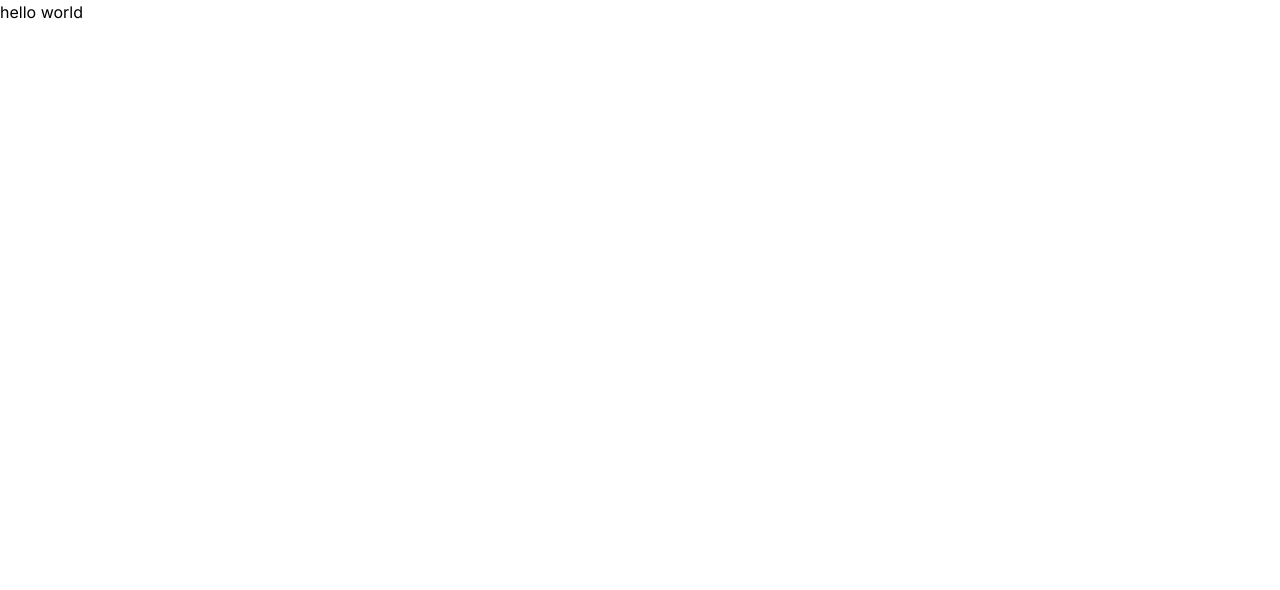
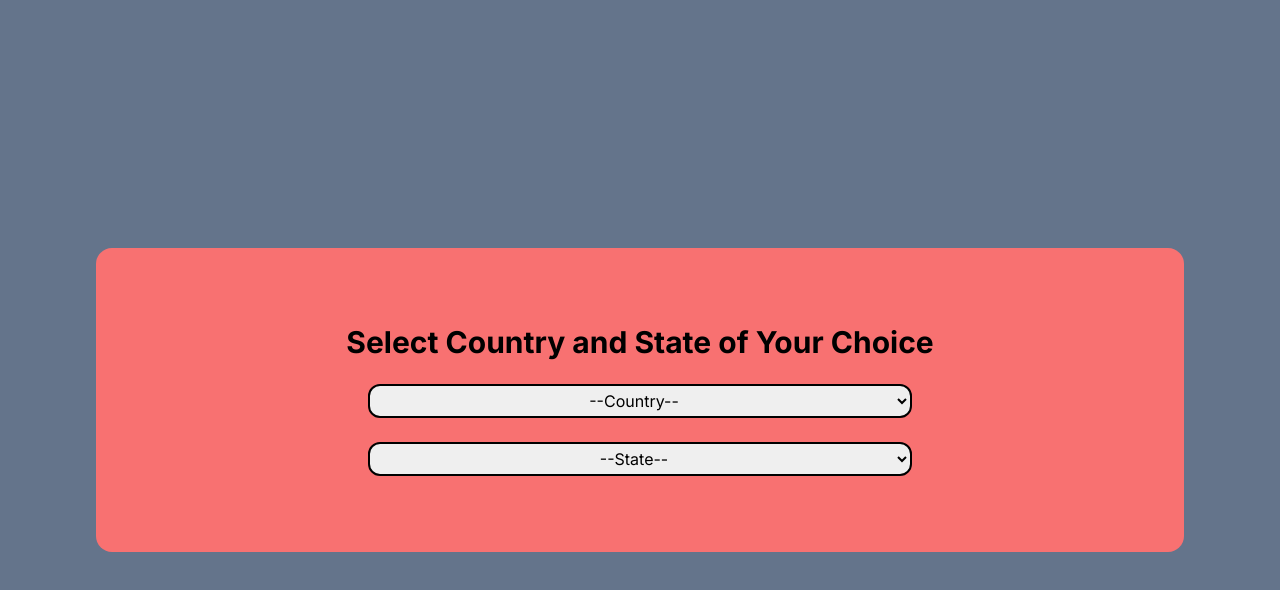
Before and after one commit to mdserif/country-state, a Next.js app: page / in a window 1280 px wide. Shown: the top 590 px of the page. Built offline with nearby package versions, Linux system fonts and the light colour scheme.

Commit message:
Completed the UI Part

```diff
--- a/src/app/page.js
+++ b/src/app/page.js
@@ -1,9 +1,17 @@
-import Image from "next/image";
+"use client"
+
+import { useState,useEffect } from "react";
 
 export default function Home() {
   return (
-    <main>
-      <h1>hello world</h1>
+    <main className="flex flex-col justify-center items-center w-screen h-screen p-24 bg-slate-500">
+      <div className="w-full h-1/2 flex flex-col gap-6 justify-center items-center bg-red-400 rounded-2xl">
+
+        <h2 className="font-bold text-3xl">Select Country and State of Your Choice</h2>
+        <select name="Country" id="_1" place className="border-solid border-black border-[2px]  w-1/2 rounded-xl p-1 "><option value="" className="text-center">--Country--</option></select>
+        <select name="Country" id="_1" className="border-[2px] border-solid border-black w-1/2 rounded-xl p-1"><option value="" className="text-center">--State--</option></select>
+
+      </div>
     </main>
   );
 }
```
